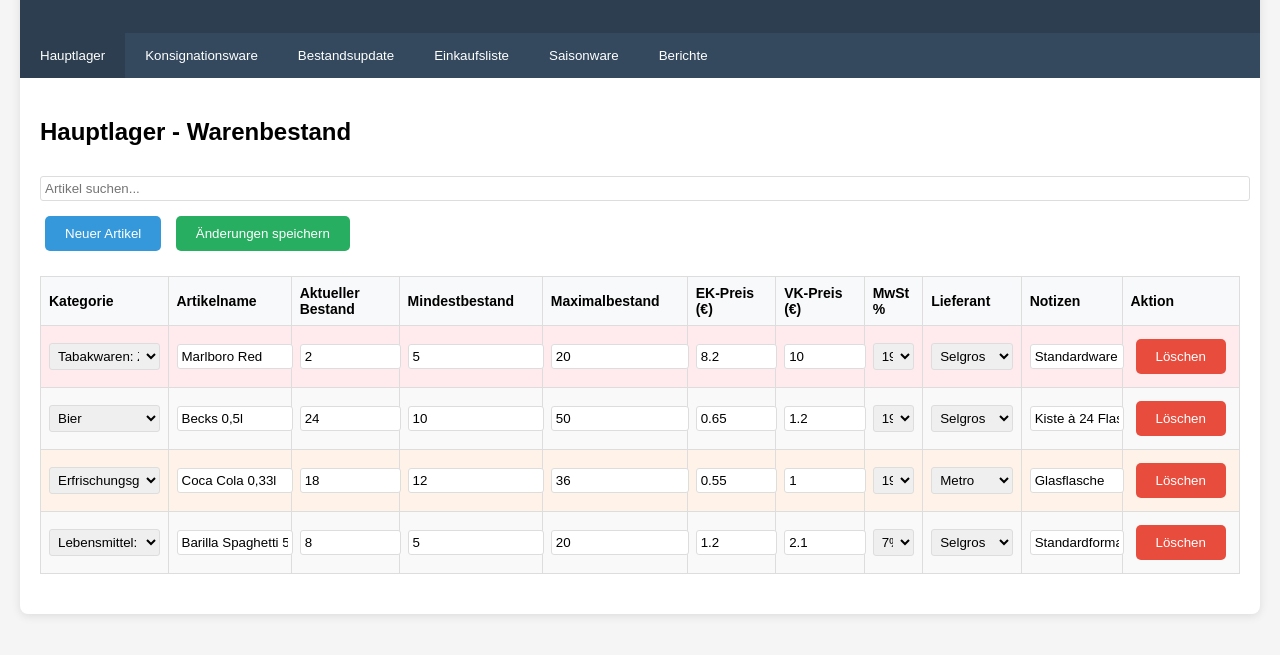
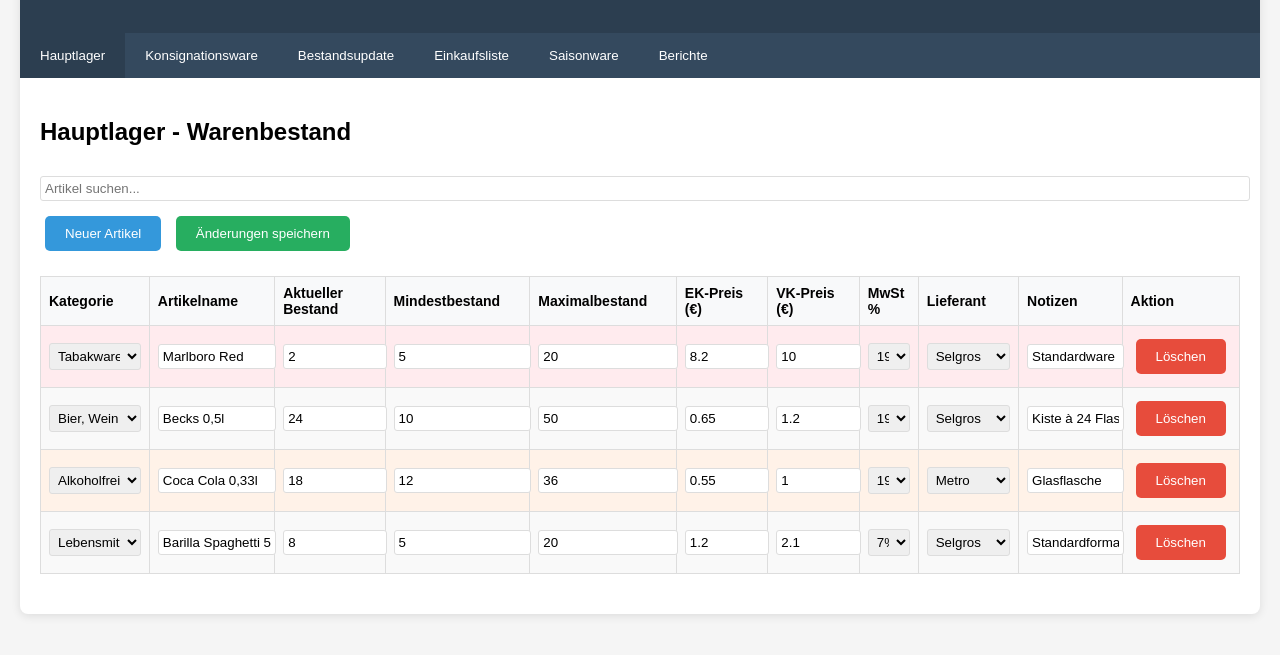
Before and after one commit to ArmchairQB/Kiosk, a plain HTML site: page index.html in a window 1280 px wide. Shown: the part 141-796 px from the top of the page. Drawn offline with Linux system fonts and the light colour scheme.

Commit message:
Add files via upload

```diff
--- a/index.html
+++ b/index.html
@@ -308,31 +308,18 @@
         let inventory = {};
         let consignmentInventory = {};
 
+        // --- CATEGORIES PARED DOWN ---
         let categories = [
-            'Papierprodukte', 'Büroartikel', 'Bier', 'Alcopops', 'Cider',
-            'Spirituosen: große Flaschen', 'Spirituosen: mittlere Flaschen', 'Spirituosen: kleine Flaschen',
-            'Wein/Sekt', 'Erfrischungsgetränke: Dosen klein', 'Erfrischungsgetränke: Dosen groß',
-            'Erfrischungsgetränke: Flaschen klein', 'Erfrischungsgetränke: Flaschen mittel',
-            'Erfrischungsgetränke: Flaschen groß', 'Erfrischungsgetränke: Tetrapack',
-            'Energy Drinks', 'Durstlöscher', 'Chips', 'Nüsse',
-            'Kaffee: Bohnen', 'Kaffee: Instant', 'Süßwaren fein', 'Kaugummi/Bonbons',
-            'Hustenbonbons/Harte Bonbons', 'Süßigkeiten', 'Mineralwasser: still groß',
-            'Mineralwasser: still mittel', 'Mineralwasser: still klein',
-            'Mineralwasser: gas groß', 'Mineralwasser: gas mittel', 'Mineralwasser: gas klein',
-            'Tabakwaren: Schnupftabak', 'Tabakwaren: Zigaretten 9€', 'Tabakwaren: Zigaretten 10€',
-            'Tabakwaren: Zigaretten 12€', 'Tabakwaren: Zigaretten 15€', 'Tabakwaren: Zigaretten 20€',
-            'Tabakwaren: Zigaretten 30€', 'Tabakwaren: Drehtabak', 'Tabakwaren: E-Zigaretten',
-            'Tabakwaren: Aktivkohlefilter', 'Tabakwaren: Filter', 'Tabakwaren: Longpapers',
-            'Tabakwaren: Papers kurz', 'Tabakwaren: Stopfhülsen', 'Tabakwaren: Stopfgerät',
-            'Eis', 'Kekse', 'Gummibärchen/Haribo', 'Säfte: Tetrapack', 'Säfte: Flaschen',
-            'Drogerie: Körperpflege', 'Drogerie: Damenhygiene', 'Drogerie: Kondome',
-            'Lebensmittel: Nudeln', 'Lebensmittel: Pesto', 'Lebensmittel: Konserven',
-            'Lebensmittel: Nutella', 'Lebensmittel: Olivenöl', 'Lebensmittel: Speiseöl',
-            'Lebensmittel: Haferflocken', 'Lebensmittel: Mehl', 'Lebensmittel: Zucker',
-            'Lebensmittel: H-Milch', 'Lebensmittel: H-Sahne', 'Lebensmittel: Müsli',
-            'Lebensmittel: Alufolie', 'Lebensmittel: Fertiggerichte', 'Lebensmittel: Essiggurken',
-            'Lebensmittel: Brot abgepackt', 'Lebensmittel: Babynahrung', 'Lebensmittel: Salz',
-            'Lebensmittel: Pfeffer', 'Lebensmittel: Würzmittel', 'Lebensmittel: Bockwurst'
+            'Tabakwaren & Zubehör',
+            'Spirituosen',
+            'Bier, Wein & Sekt',
+            'Alkoholfreie Getränke',
+            'Süßwaren & Snacks',
+            'Kaffee & Tee',
+            'Lebensmittel',
+            'Drogerieartikel',
+            'Büro- & Schreibwaren',
+            'Sonstiges'
         ];
 
         let suppliers = ['Selgros', 'Metro', 'Großmarkt Frankfurt', 'Sonstige'];
@@ -350,8 +337,9 @@
             inventory = {};
             consignmentInventory = {};
 
+            // --- SAMPLE DATA UPDATED WITH NEW CATEGORIES ---
             addItem({
-                category: 'Tabakwaren: Zigaretten 10€',
+                category: 'Tabakwaren & Zubehör',
                 name: 'Marlboro Red',
                 currentStock: 2,
                 minLevel: 5,
@@ -365,7 +353,7 @@
             }, false);
 
             addItem({
-                category: 'Bier',
+                category: 'Bier, Wein & Sekt',
                 name: 'Becks 0,5l',
                 currentStock: 24,
                 minLevel: 10,
@@ -379,7 +367,7 @@
             }, false);
 
              addItem({
-                category: 'Erfrischungsgetränke: Flaschen klein',
+                category: 'Alkoholfreie Getränke',
                 name: 'Coca Cola 0,33l',
                 currentStock: 18,
                 minLevel: 12,
@@ -393,7 +381,7 @@
             }, false);
 
             addItem({
-                category: 'Lebensmittel: Nudeln',
+                category: 'Lebensmittel',
                 name: 'Barilla Spaghetti 500g',
                 currentStock: 8,
                 minLevel: 5,
@@ -407,7 +395,7 @@
             }, false);
 
             addItem({
-                category: 'Kaffee: Bohnen',
+                category: 'Kaffee & Tee',
                 name: 'Premium Arabica Bohnen 1kg',
                 currentStock: 5,
                 minLevel: 3,
@@ -421,7 +409,7 @@
             }, true);
 
             addItem({
-                category: 'Spirituosen: kleine Flaschen',
+                category: 'Spirituosen',
                 name: 'Handgemachter Gin 0,1l',
                 currentStock: 10,
                 minLevel: 5,
```
